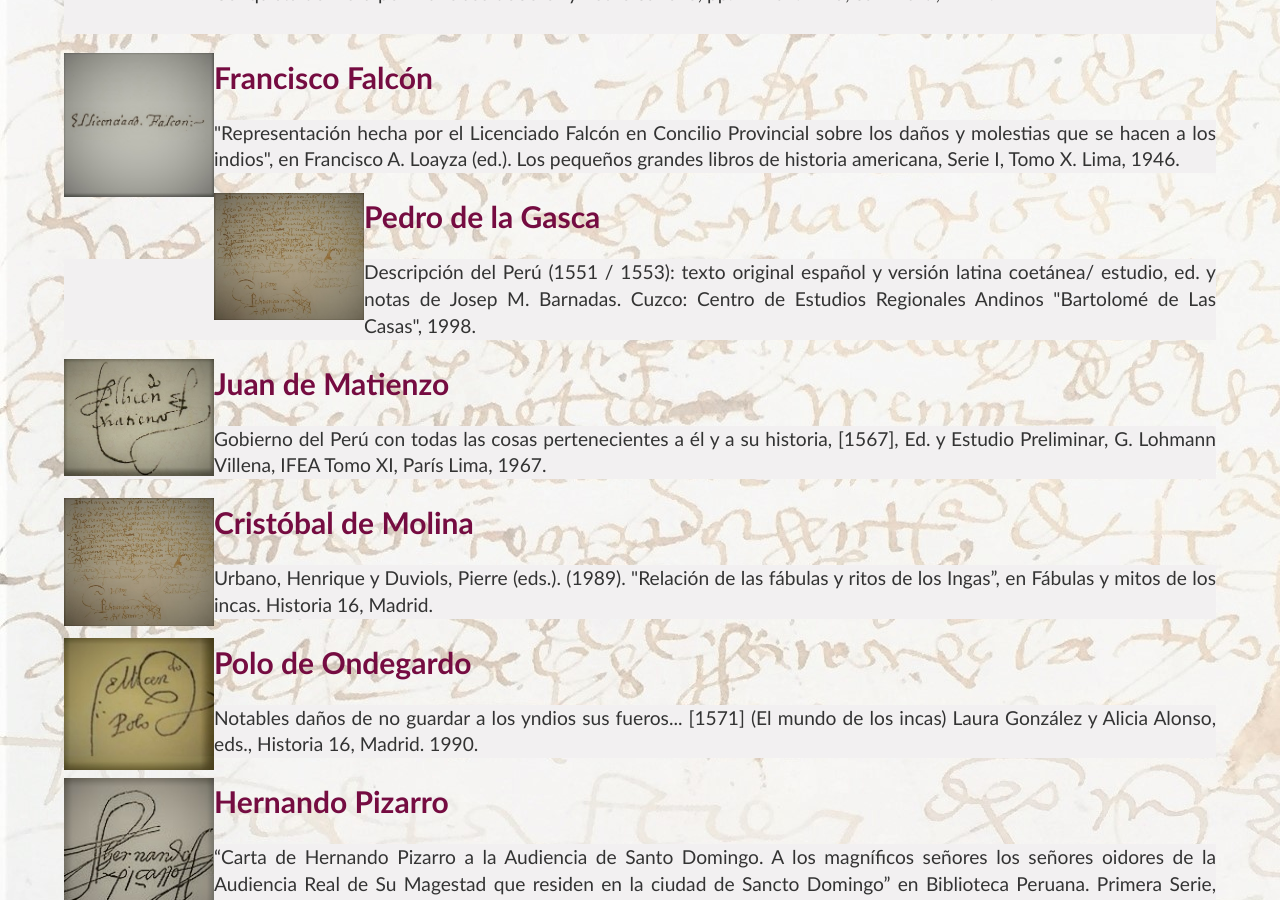
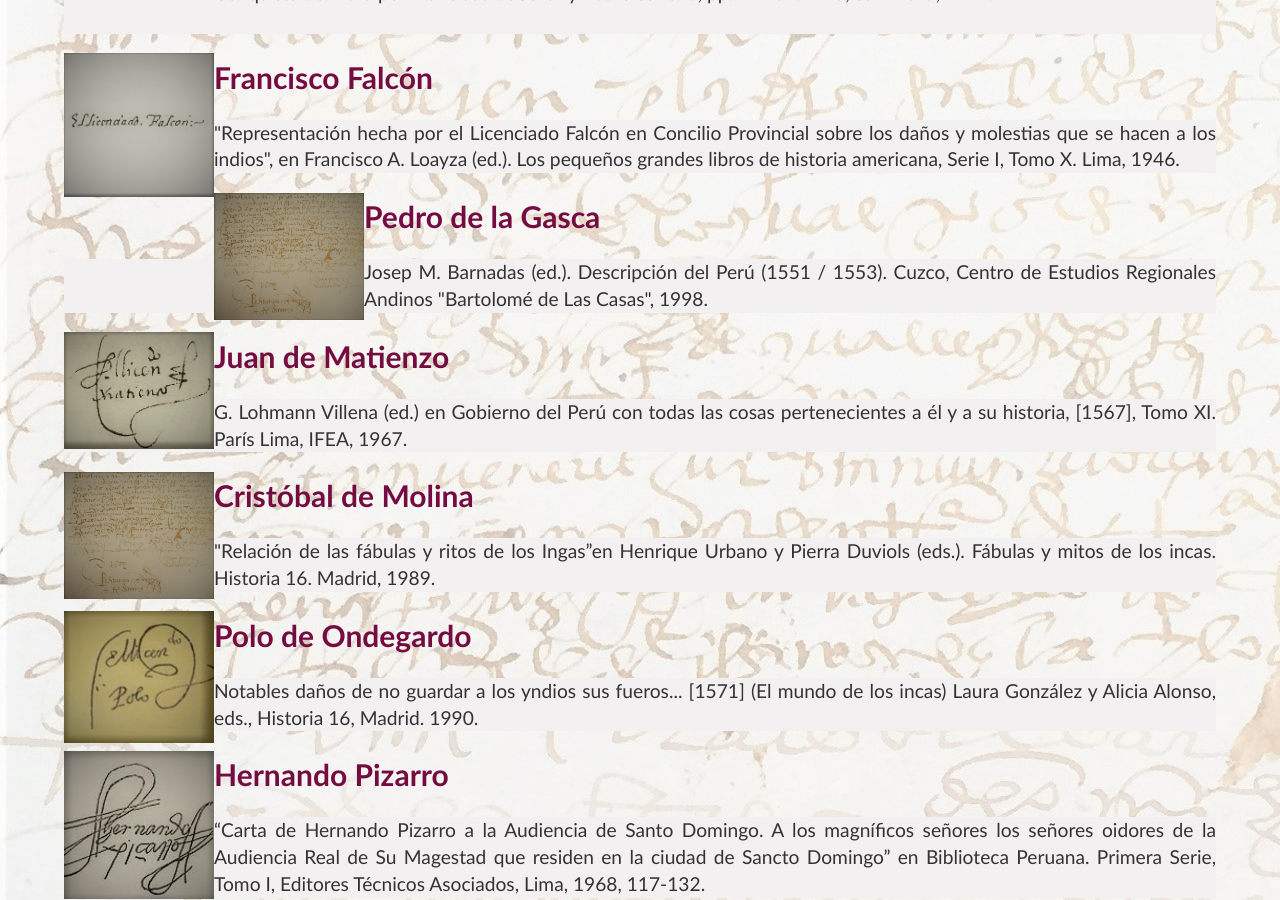
Before and after one commit to glosascroniquenses/glosascroniquenses.github.io, a Jekyll site: the page built from glosario/index.html, in a window 1280 px wide and 900 px high, scrolled down 980 px. Built offline with Jekyll 4.4.1, drawn with Linux system fonts in a browser that asks for light colours.

Commit message:
Update index.html

```diff
--- a/glosario/index.html
+++ b/glosario/index.html
@@ -52,19 +52,19 @@ Francesca Cantù (ed.). Crónica del Perú. Segunda Parte, El señorío de los Y
 <img src="firmas/cronista08.jpg" align="left" width="150px">
 <h1><a href="{{ site.baseurl }}/autores/cronista08/" style="color: #750C41;">Pedro de la Gasca</a></h1>
 <p>
-Descripción del Perú (1551 / 1553): texto original español y versión latina coetánea/ estudio, ed. y notas de Josep M. Barnadas. Cuzco: Centro de Estudios Regionales Andinos "Bartolomé de Las Casas", 1998.
+Josep M. Barnadas (ed.). Descripción del Perú (1551 / 1553). Cuzco, Centro de Estudios Regionales Andinos "Bartolomé de Las Casas", 1998.
 </p>
 
 <img src="firmas/cronista09.jpg" align="left" width="150px">
 <h1><a href="{{ site.baseurl }}/autores/cronista09/" style="color: #750C41;">Juan de Matienzo</a></h1>
 <p>
-Gobierno del Perú con todas las cosas pertenecientes a él y a su historia, [1567], Ed. y Estudio Preliminar, G. Lohmann Villena, IFEA Tomo XI, París Lima, 1967.
+G. Lohmann Villena (ed.) en Gobierno del Perú con todas las cosas pertenecientes a él y a su historia, [1567], Tomo XI. París Lima, IFEA, 1967.
 </p>
 
 <img src="firmas/cronista10.jpg" align="left" width="150px">
 <h1><a href="{{ site.baseurl }}/autores/cronista10/" style="color: #750C41;">Cristóbal de Molina</a></h1>
 <p>
-Urbano, Henrique y Duviols, Pierre (eds.). (1989). "Relación de las fábulas y ritos de los Ingas”, en Fábulas y mitos de los incas. Historia 16, Madrid.
+"Relación de las fábulas y ritos de los Ingas”en Henrique Urbano y Pierra Duviols (eds.). Fábulas y mitos de los incas. Historia 16. Madrid, 1989.
 </p>
 
 <img src="firmas/cronista11.jpg" align="left" width="150px">
```
